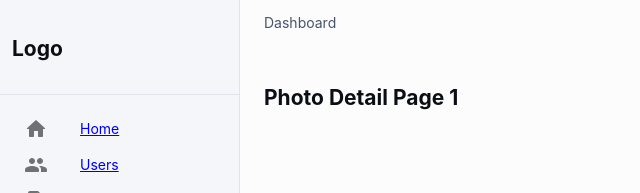
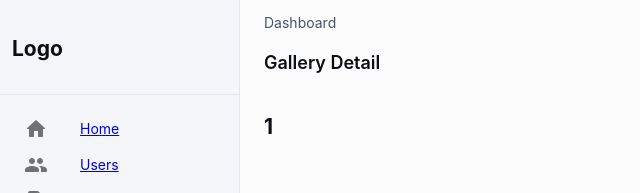
Before and after one commit to paravathmuhsin/mini-project, a React (Vite) app: page /photos/1 in a window 1280 px wide. Shown: the top 193 px of the page, without its empty margins (0-640 px from the left). Built offline with nearby package versions, Linux system fonts and the light colour scheme; no server answers; sample sign-in values are in the browser's storage.

Commit message:
updated the title through context

```diff
--- a/package.json
+++ b/package.json
@@ -22,8 +22,7 @@
     "react-dom": "^19.0.0",
     "react-leaflet": "^5.0.0",
     "react-redux": "^9.2.0",
-    "react-router": "^7.2.0",
-    "sass": "^1.85.1"
+    "react-router": "^7.2.0"
   },
   "devDependencies": {
     "@eslint/js": "^9.19.0",
--- a/src/componets/Layout/MenuContent.jsx
+++ b/src/componets/Layout/MenuContent.jsx
@@ -7,7 +7,7 @@ import Stack from "@mui/material/Stack";
 import HomeRoundedIcon from "@mui/icons-material/HomeRounded";
 import PeopleRoundedIcon from "@mui/icons-material/PeopleRounded";
 import CommentRoundedIcon from "@mui/icons-material/CommentRounded";
-import PhotoLibraryIcon from "@mui/icons-material/HomeRounded";
+import PhotoLibraryIcon from "@mui/icons-material/PhotoLibrary";
 import { Task } from "@mui/icons-material";
 import { Link, useLocation } from "react-router";
 
--- a/src/pages/Photos/Photos.jsx
+++ b/src/pages/Photos/Photos.jsx
@@ -1,9 +1,11 @@
 import { useEffect, useState } from "react";
 import { useParams } from "react-router";
-import { getPhoto } from "../../services/post.service";
 import "./photos.scss";
+import { getPhoto } from "../../services/photos.service";
+import { useAppContext } from "../../componets/AppContext/AppContext";
 
 function Photos() {
+const { setPageTitle } = useAppContext();
 
   const { id } = useParams();
   const [photos, setPhotos] = useState();
@@ -13,9 +15,13 @@ function Photos() {
     });
   }, [id]);
 
+  useEffect(() => {
+    setPageTitle("Gallery Detail");
+  }, []);
+
   return (
     <div>
-      <h2>Photo Detail Page {id}</h2>
+      <h2>{setPageTitle}{id}</h2>
       {/* <h3>{photos&& photos.title}</h3> */}
 
       {photos && (
--- a/src/pages/Photos/PhotosList.jsx
+++ b/src/pages/Photos/PhotosList.jsx
@@ -1,9 +1,13 @@
 import { useEffect, useState } from "react";
 import { Link } from "react-router";
-import { getPhotos } from "../../services/post.service";
+import { getPhotos } from "../../services/photos.service";
 import "./photos.scss";
+import { useAppContext } from "../../componets/AppContext/AppContext";
 
 function PhotosList() {
+
+ const { setPageTitle } = useAppContext();
+
   const [photos, setPhotos] = useState([]);
   useEffect(() => {
     getPhotos().then((res) => {
@@ -12,9 +16,13 @@ function PhotosList() {
     });
   }, []);
 
+  useEffect(() => {
+    setPageTitle("Gallery");
+  }, []);
+
   return (
     <div>
-      <h2>Photos List</h2>
+      <h2>{setPageTitle}</h2>
       <div className="photos">
         {photos.map((item) => (
           <div key={item.id} className="photo">
--- /dev/null
+++ b/src/services/photos.service.js
@@ -0,0 +1,5 @@
+import axios from "../utils/axios";
+
+export const getPhotos = () => axios.get("photos").then((res) => res.data);
+export const getPhoto = (id) =>
+  axios.get(`photos/${id}`).then((res) => res.data);
--- a/src/services/post.service.js
+++ b/src/services/post.service.js
@@ -15,7 +15,3 @@ export const getComment = (id) =>
 
 export const getUser = (id) =>
   axios.get(`users/${id}`).then((res3) => res3.data);
-
-export const getPhotos = () => axios.get("photos").then((res) => res.data);
-export const getPhoto = (id) =>
-  axios.get(`photos/${id}`).then((res) => res.data);
```
Also changed, not shown: 1 other file (tests, documents, lock files or other folders).
